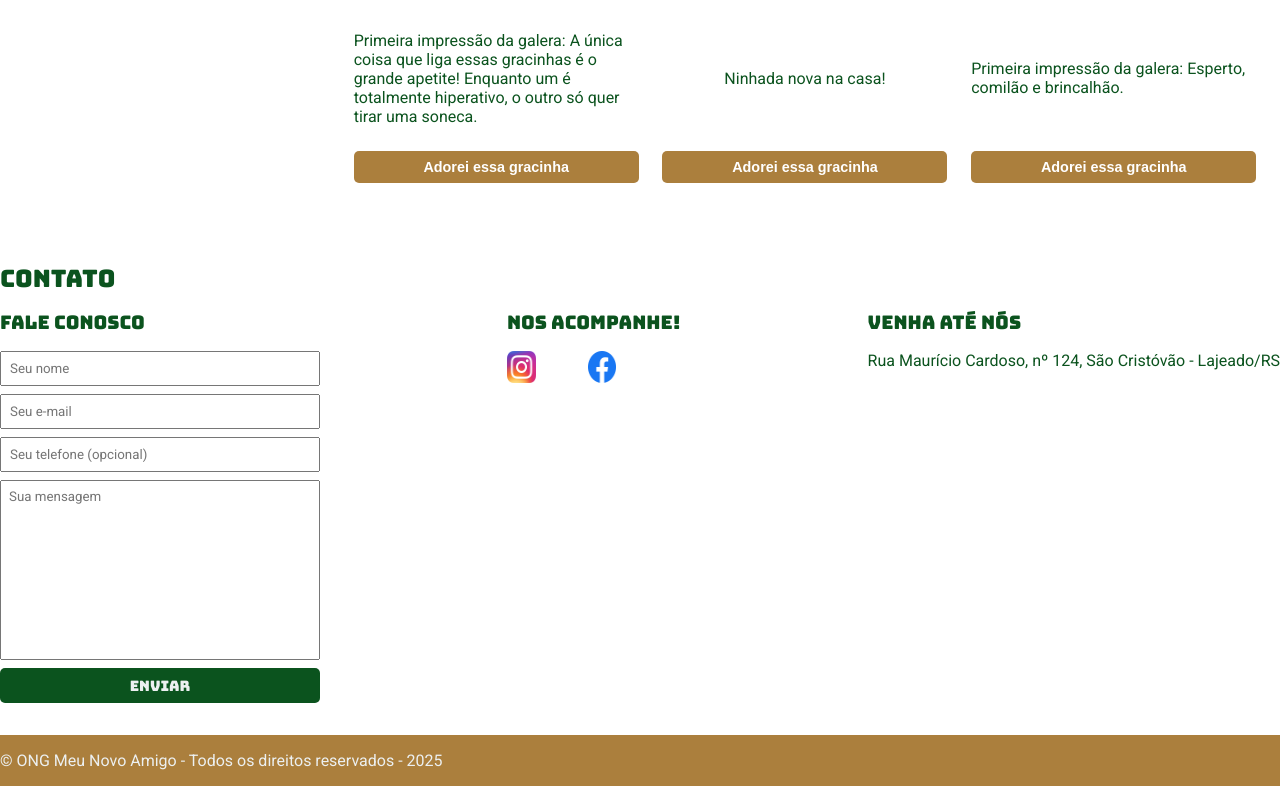
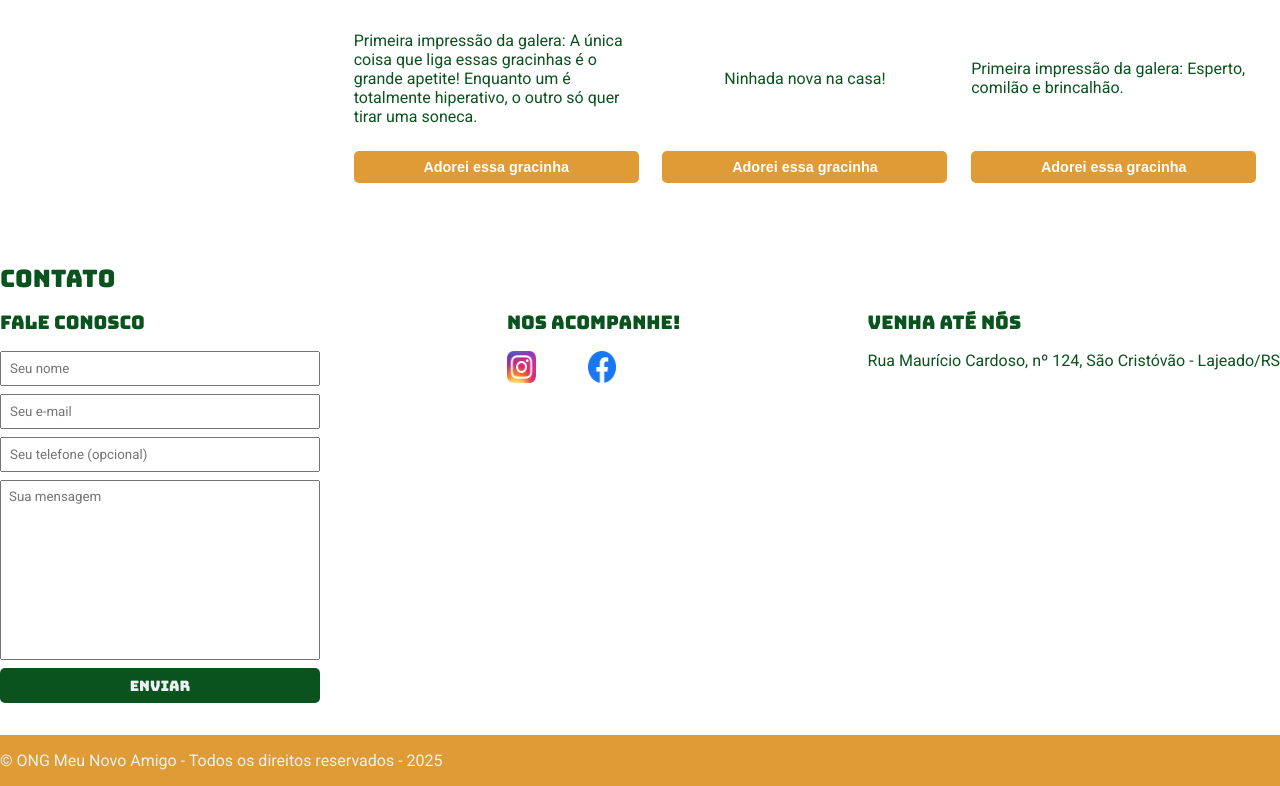
Before and after one commit to mscirl/meu-novo-amigo-ong, a plain HTML site: page index.html in a window 1280 px wide. Shown: the part 1283-2069 px from the top of the page. Drawn offline with nearby package versions, Linux system fonts and the light colour scheme.

Commit message:
ajuste de cores no footer

```diff
--- a/main.css
+++ b/main.css
@@ -115,7 +115,7 @@ button {
     margin-top: 5px;
     border: none;
     border-radius: 5px;
-    background-color: #ab7f3d;
+    background-color: #de9b36;
     color: #fff;
     font-size: 0.9em;
     font-weight: bold;
@@ -206,11 +206,11 @@ form button:hover {
 
 input:focus,
 textarea:focus {
-    outline-color: #ab7f3d;
+    outline-color: #de9b36;
 }
 
 footer {
-    background-color: #ab7f3d;
+    background-color: #de9b36;
     color: #ecf0f1;
     padding: 16px 0;
 }
```
